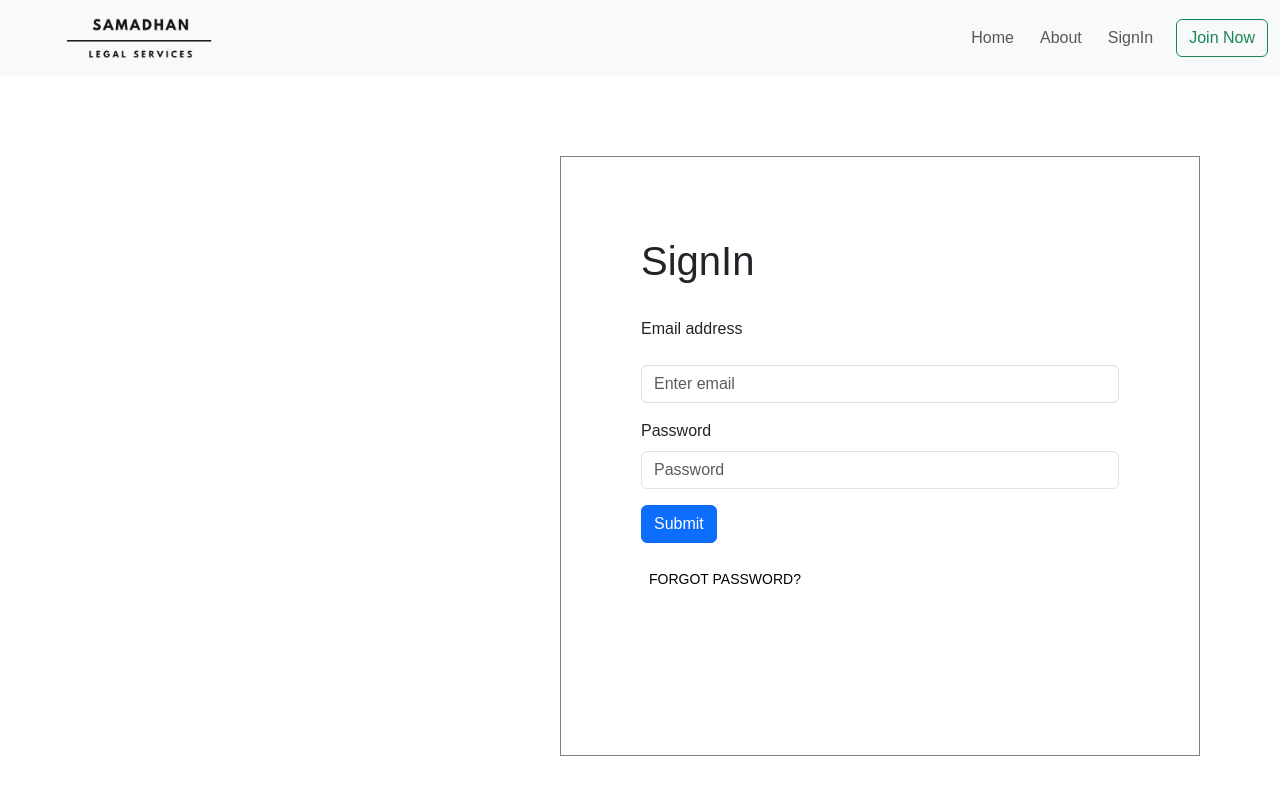
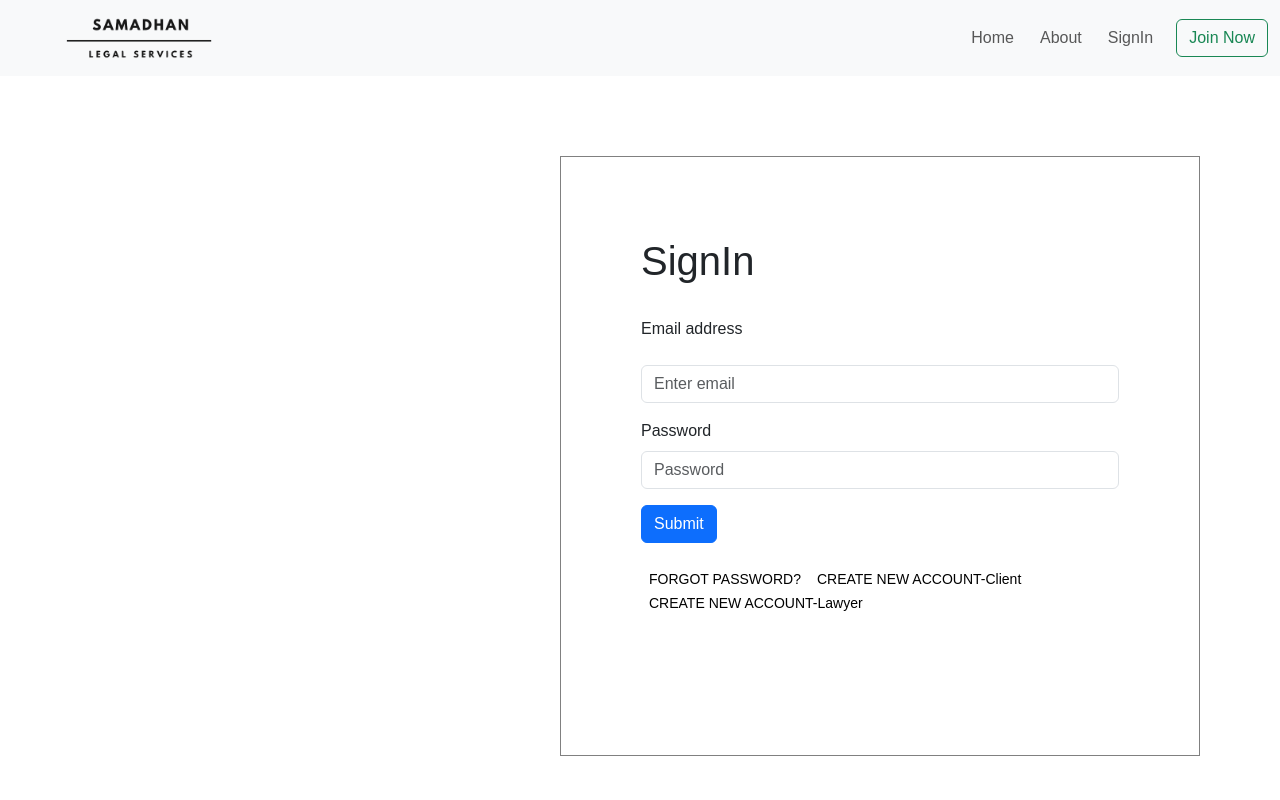
Before and after one commit to snikhileha/samadhan_legal_frontend, a React (Create React App) app: page /signin in a window 1280 px wide. Shown: the top 800 px of the page. Built offline with nearby package versions, Linux system fonts and the light colour scheme.

Commit message:
create new a/c

```diff
--- a/src/Component/SignIn.js
+++ b/src/Component/SignIn.js
@@ -150,8 +150,10 @@ const SignIn = () => {
 
           <Link className="mx-2" style={{ "textDecoration": "none" }} to="/#"><span
             style={{ "fontSize": "14px", "color": "black" }}>FORGOT PASSWORD?</span></Link>
-          {/* <Link className="mx-2" style={{ "textDecoration": "none" }} to="/signUp-client"><span */}
-             {/* style={{ "fontSize": "14px", "color": "black" }}>CREATE NEW ACCOUNT</span></Link> */}
+          <Link className="mx-2" style={{ "textDecoration": "none" }} to="/signUp-client"><span
+              style={{ "fontSize": "14px", "color": "black" }}>CREATE NEW ACCOUNT-Client</span></Link> <br/>
+              <Link className="mx-2" style={{ "textDecoration": "none" }} to="/signUp-lawyer"><span
+              style={{ "fontSize": "14px", "color": "black" }}>CREATE NEW ACCOUNT-Lawyer</span></Link>
         </Form>
       </div>
       <Footer />
```
